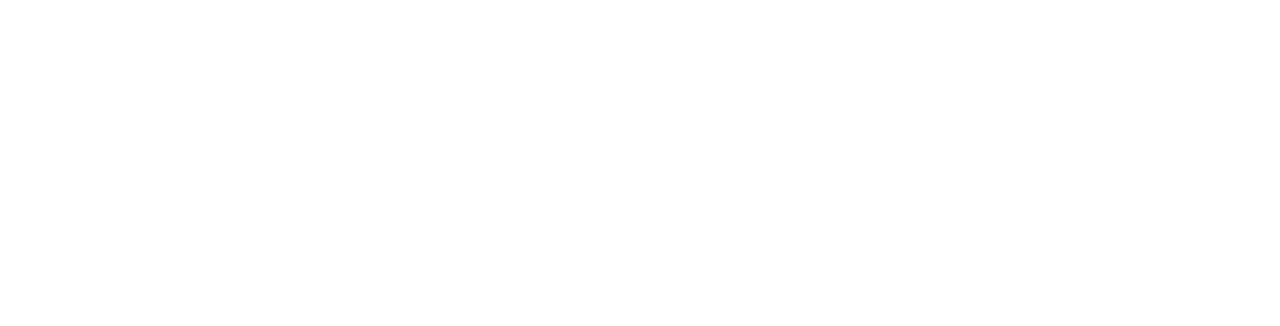
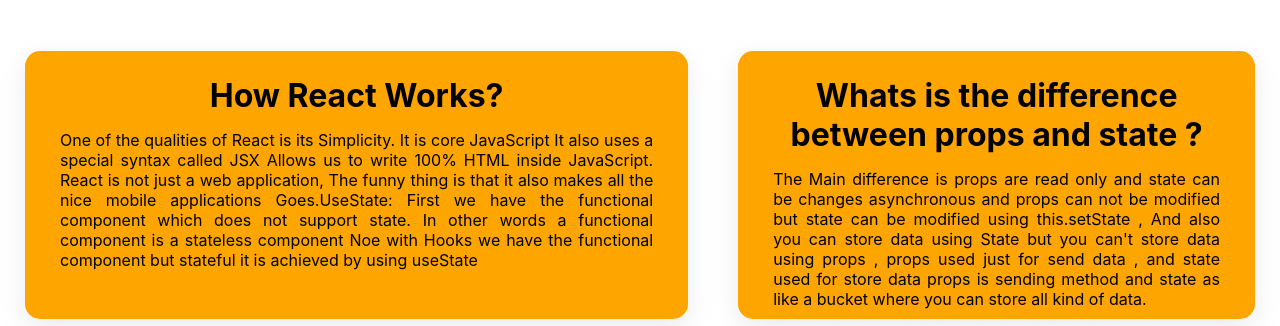
Before and after one commit to LimonFarazi03/resto-rent, a React (Create React App) app: page / in a window 1280 px wide. Shown: the part 2224-2550 px from the top of the page. Before the commit the page ends 2265 px from the top, so only its background shows below. Built offline with nearby package versions, Linux system fonts and the light colour scheme.

Commit message:
some update

```diff
--- a/src/App.js
+++ b/src/App.js
@@ -1,10 +1,12 @@
 import './App.css';
 import Cart from './Component/Cart/Cart';
+import Question from './Component/Question/Question';
 
 function App() {
   return (
     <div>
       <Cart></Cart>
+      <Question></Question>
     </div>
   );
 }
--- a/src/Component/Cart/Cart.js
+++ b/src/Component/Cart/Cart.js
@@ -14,10 +14,11 @@
   },[]);
 
   const handleAddToCard = (product) =>{
-    // console.log(product);
-    // cart.push(product)
-    // const newCart = [...cart,product];
     setCart([...cart,product])
+    if(cart.length > 4){
+      alert("You can't add more than four items")
+    }
+
   }
 
   return (
--- /dev/null
+++ b/src/Component/Question/Question.css
@@ -0,0 +1,24 @@
+.qus-container{
+  display: flex;
+}
+.qus-container h1 {
+  text-align: center;
+  margin: 15px 15px;
+}
+.qus-container p {
+  text-align: justify;
+  margin: 0px 25px;
+}
+.fst-ques{
+  background: orange;
+  margin: 10px 25px;
+  border-radius: 15px;
+  padding: 10px;
+  box-shadow: rgba(149, 157, 165, 0.2) 0px 8px 24px;
+}
+
+@media screen and (max-width:414px){
+  .qus-container{
+    display: none;
+  }
+}
--- /dev/null
+++ b/src/Component/Question/Question.js
@@ -0,0 +1,19 @@
+import React from 'react';
+import './Question.css'
+
+const Question = () => {
+  return (
+    <div className='qus-container'>
+      <div className='fst-ques'>
+            <h1>How React Works?</h1>
+            <p>One of the qualities of React is its Simplicity. It is core JavaScript It also uses a special syntax called JSX Allows us to write 100% HTML inside JavaScript. React is not just a web application, The funny thing is that it also makes all the nice mobile applications Goes.UseState: First we have the functional component which does not support state. In other words a functional component is a stateless component Noe with Hooks we have the functional component but stateful it is achieved by using useState</p>
+      </div>
+      <div className='fst-ques'>
+            <h1>Whats is the difference between props and state ?</h1>
+            <p>The Main difference is props are read only and state can be changes asynchronous and props can not be modified but state can be modified using this.setState , And also you can store data using State but you can't store data using props , props used just for send data , and state used for store data props is sending method and state as like a bucket where you can store all kind of data.</p>
+      </div>
+    </div>
+  );
+};
+
+export default Question;
```
Also changed, not shown: src/Component/Cart/Cart.css (line endings or trailing spaces).
